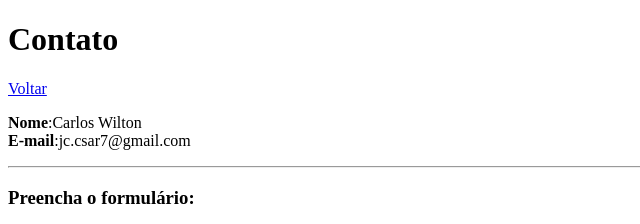
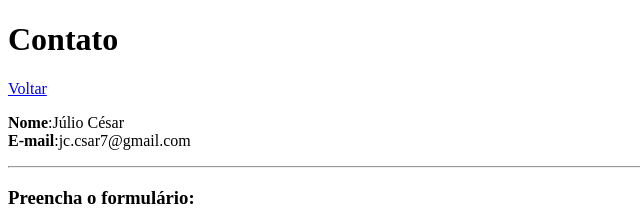
Before and after one commit to jjulioCsar/julio_cesar, a plain HTML site: page contato.html in a window 1280 px wide. Shown: the top 224 px of the page, 0-640 px from the left. Drawn offline with Linux system fonts and the light colour scheme.

Commit message:
Update contato.html

```diff
--- a/contato.html
+++ b/contato.html
@@ -10,7 +10,7 @@
 <h1>Contato</h1>
 <a href="index.html">Voltar</a>
 <p>
-    <strong>Nome</strong>:Carlos Wilton<br>
+    <strong>Nome</strong>:Júlio César<br>
     <strong>E-mail</strong>:jc.csar7@gmail.com
 </p>
 <hr>
```
